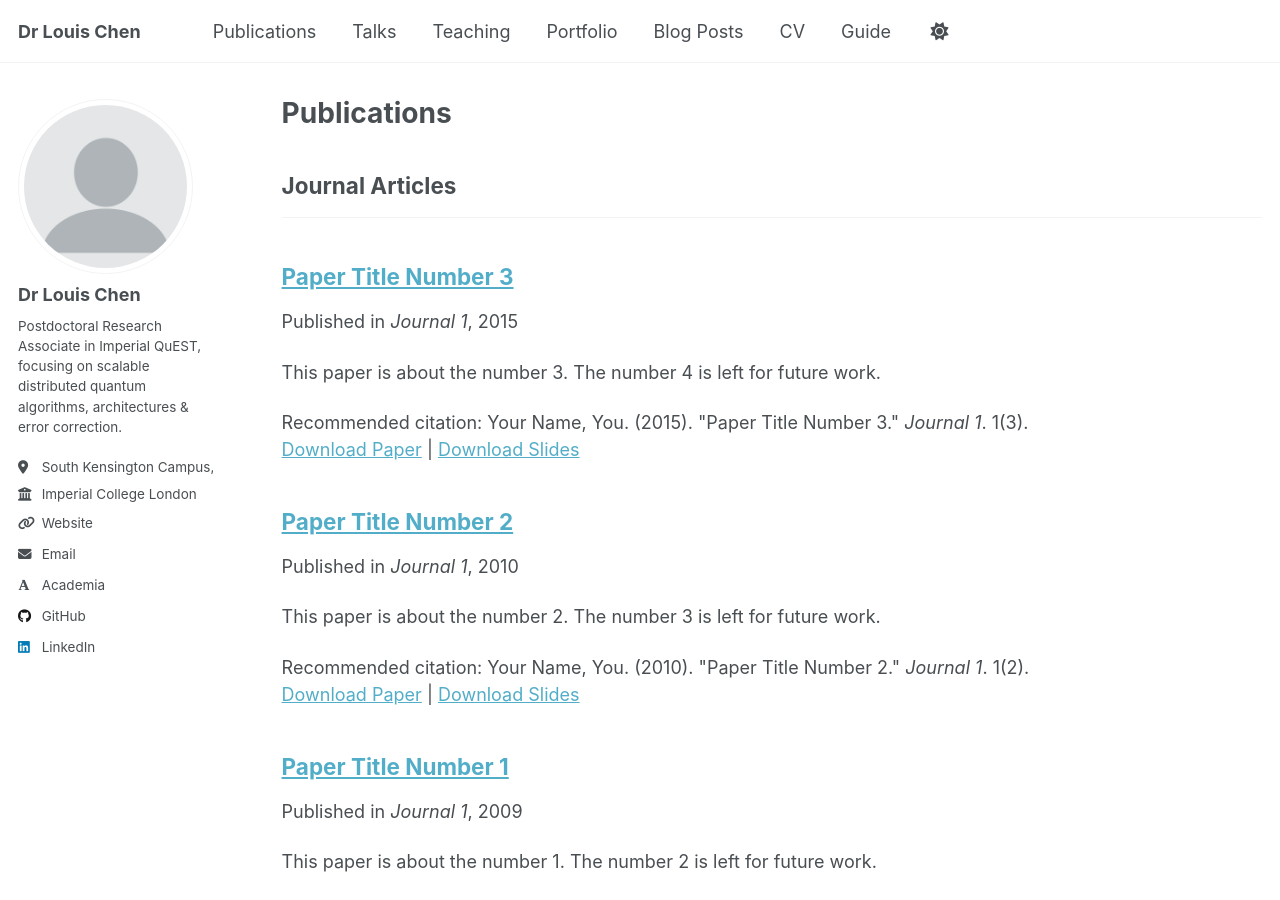
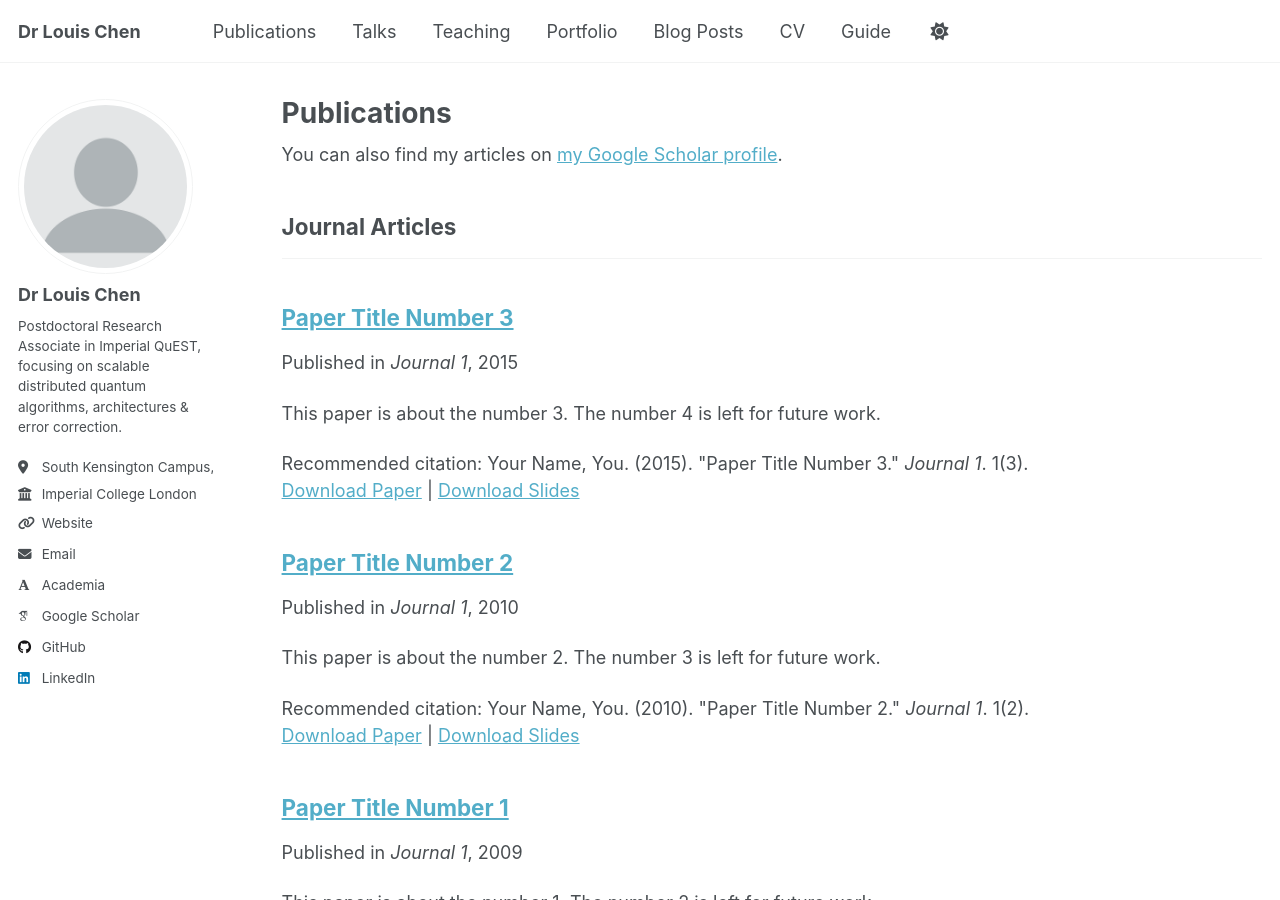
Before and after one commit to Louisanity/louisanity.github.io, a Jekyll site: the page built from _pages/publications.html, in a window 1280 px wide and 900 px high. Built offline with Jekyll 4.4.1, drawn with Linux system fonts in a browser that asks for light colours; some web fonts are replaced; some of the changed lines change nothing that is shown.

Commit message:
Update _config.yml

```diff
--- a/_config.yml
+++ b/_config.yml
@@ -28,7 +28,7 @@ author:
   # Academic profiles
   academia         : "https://profiles.imperial.ac.uk/kuan-cheng.chen17/about"
   arxiv            :
-  googlescholar    :
+  googlescholar    : "https://scholar.google.com/citations?user=KoUPm0MAAAAJ&hl=en"
   impactstory      :
   orcid            :
   semantic         :
```
